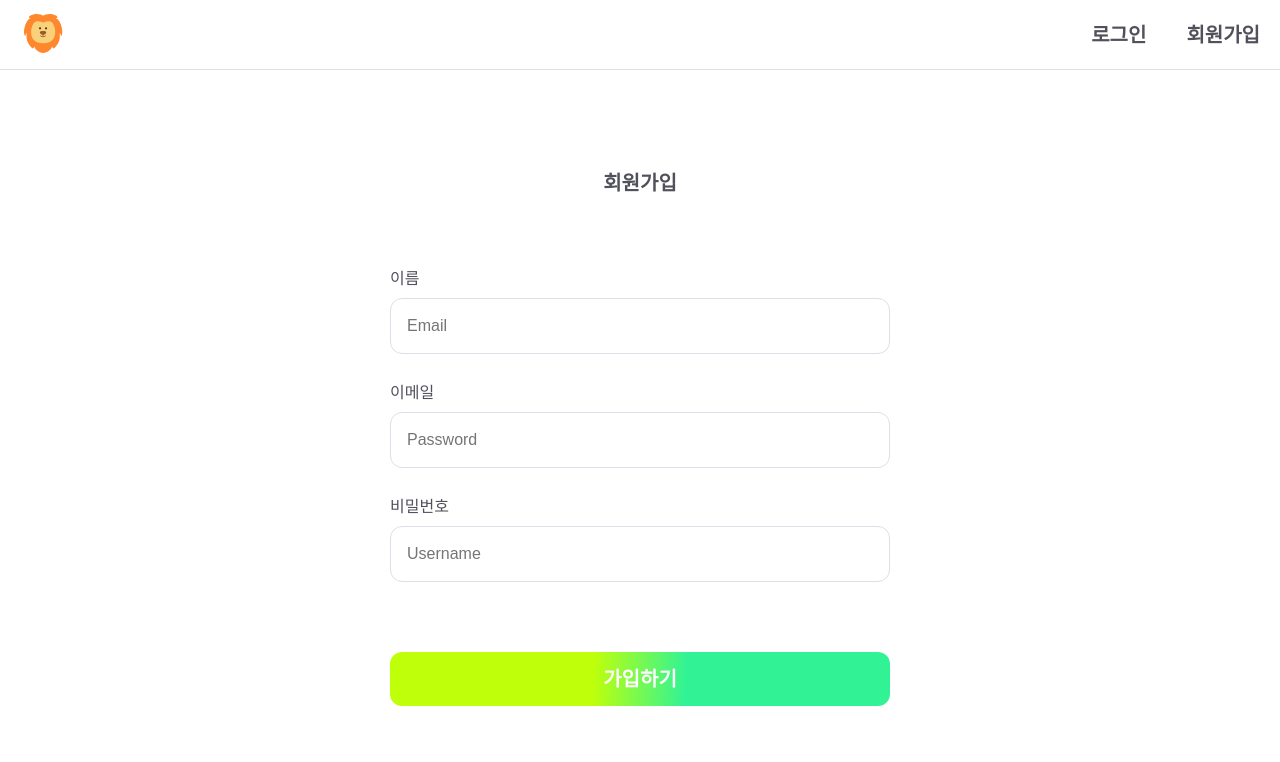
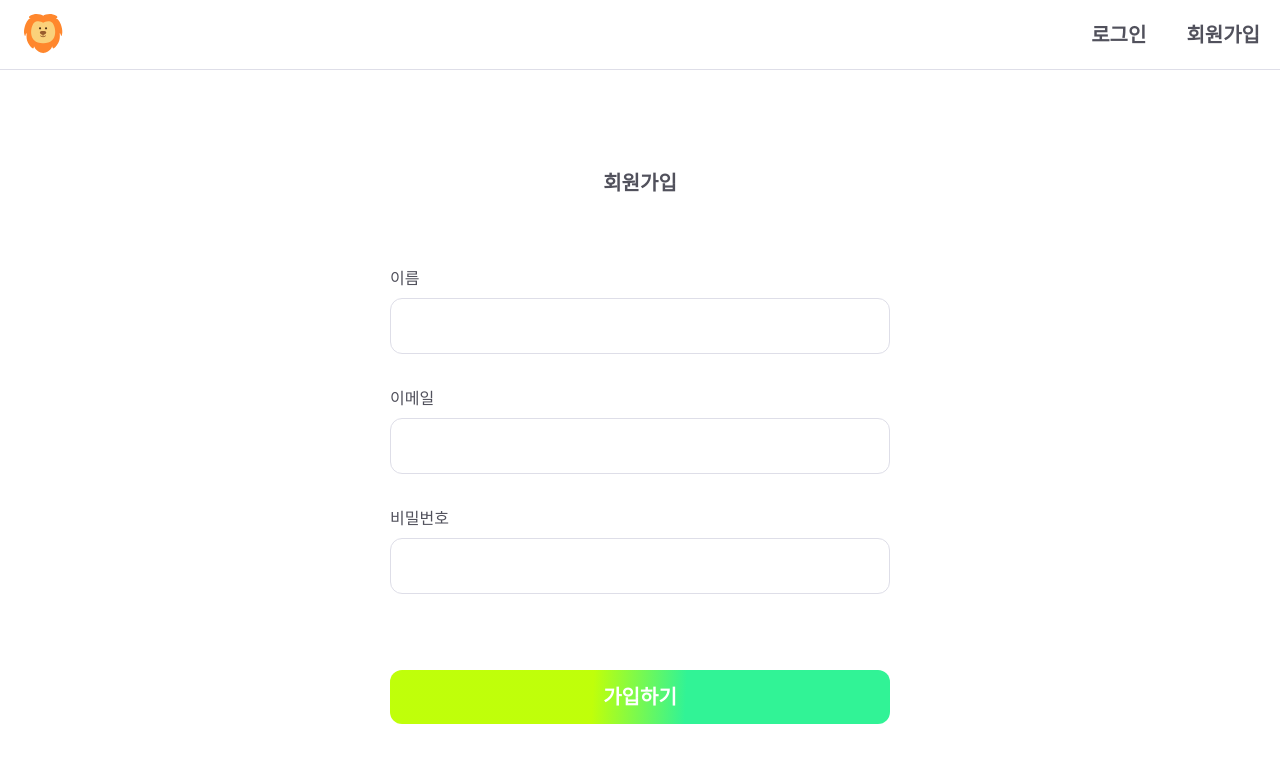
Before and after one commit to yhyem/react-ts-4st, a React (Create React App) app: page /sign-up in a window 1280 px wide. Shown: the top 762 px of the page. Built offline with nearby package versions, Linux system fonts and the light colour scheme.

Commit message:
feat: input 컴포넌트 yup validation 추가

```diff
--- a/package.json
+++ b/package.json
@@ -3,6 +3,7 @@
   "version": "0.1.0",
   "private": true,
   "dependencies": {
+    "@hookform/resolvers": "^3.3.2",
     "@testing-library/jest-dom": "^5.14.1",
     "@testing-library/react": "^13.0.0",
     "@testing-library/user-event": "^13.2.1",
--- a/src/components/Input.tsx
+++ b/src/components/Input.tsx
@@ -1,17 +1,19 @@
 import { styled } from "styled-components";
-
+import { UseFormRegisterReturn } from "react-hook-form";
 interface InputType {
   title: string;
   type: "email" | "password" | "text";
-  placeholder: string;
   $isError?: boolean;
+  $errorMessage?: string;
+  register: UseFormRegisterReturn<"email" | "password" | "username">;
 }
 
 const Input = (props: InputType) => {
   return (
     <InputBlockWrapper>
       <Title>{props.title}</Title>
-      <InputBlock type={props.type} placeholder={props.placeholder} />
+      <InputBlock type={props.type} {...props.register} />
+      <ErrorText>{props.$errorMessage}</ErrorText>
     </InputBlockWrapper>
   );
 };
@@ -54,3 +56,5 @@ const InputBlock = styled.input`
     border: 1px solid ${({ theme }) => theme.Color.GRAY1};
   }
 `;
+
+const ErrorText = styled.div``;
--- a/src/pages/LogIn.tsx
+++ b/src/pages/LogIn.tsx
@@ -2,6 +2,8 @@ import { SubmitHandler, useForm } from "react-hook-form";
 import Input from "../components/Input";
 import { styled } from "styled-components";
 import Button from "../components/Button";
+import { yupResolver } from "@hookform/resolvers/yup";
+import { LoginSchema } from "../yup/LoginSchema";
 
 type Inputs = {
   email: string;
@@ -9,7 +11,11 @@ type Inputs = {
 };
 
 export const LogIn = () => {
-  const { register, handleSubmit } = useForm<Inputs>();
+  const {
+    register,
+    handleSubmit,
+    formState: { errors },
+  } = useForm<Inputs>({ resolver: yupResolver(LoginSchema) });
 
   const onSubmit: SubmitHandler<Inputs> = data => {
     console.log(data);
@@ -23,14 +29,14 @@ export const LogIn = () => {
           <Input
             title="이메일"
             type="email"
-            placeholder="Email"
-            {...register("email", { required: true })}
+            $errorMessage={errors.email?.message}
+            register={register("email")}
           />
           <Input
             title="비밀번호"
             type="password"
-            placeholder="Password"
-            {...register("password", { required: true })}
+            $errorMessage={errors.password?.message}
+            register={register("password")}
           />
         </LoginBlock>
 
--- a/src/pages/SignUp.tsx
+++ b/src/pages/SignUp.tsx
@@ -2,6 +2,8 @@ import { SubmitHandler, useForm } from "react-hook-form";
 import Input from "../components/Input";
 import { styled } from "styled-components";
 import Button from "../components/Button";
+import { yupResolver } from "@hookform/resolvers/yup";
+import { SignUpSchema } from "../yup/SignUpSchema";
 
 type Inputs = {
   email: string;
@@ -10,11 +12,17 @@ type Inputs = {
 };
 
 export const SignUp = () => {
-  const { register, handleSubmit } = useForm<Inputs>();
+  const {
+    register,
+    handleSubmit,
+    formState: { errors },
+  } = useForm<Inputs>({ resolver: yupResolver(SignUpSchema), mode: "onChange" });
 
   const onSubmit: SubmitHandler<Inputs> = data => {
     console.log(data);
   };
+
+  console.log(errors);
 
   return (
     <LoginWrapper>
@@ -23,24 +31,26 @@ export const SignUp = () => {
         <LoginBlock>
           <Input
             title="이름"
-            type="email"
-            placeholder="Email"
-            {...register("email", { required: true })}
+            type="text"
+            $isError={errors.username ? true : false}
+            $errorMessage={errors.username?.message}
+            register={register("username")}
           />
           <Input
             title="이메일"
-            type="password"
-            placeholder="Password"
-            {...register("password", { required: true })}
+            type="email"
+            $isError={errors.email ? true : false}
+            $errorMessage={errors.email?.message}
+            register={register("email")}
           />
           <Input
             title="비밀번호"
-            type="text"
-            placeholder="Username"
-            {...register("username", { required: true })}
+            type="password"
+            $isError={errors.password ? true : false}
+            $errorMessage={errors.password?.message}
+            register={register("password")}
           />
         </LoginBlock>
-
         <Button type="submit" text="가입하기" />
       </FormBlock>
     </LoginWrapper>
--- /dev/null
+++ b/src/yup/LoginSchema.ts
@@ -0,0 +1,6 @@
+import * as yup from "yup";
+
+export const LoginSchema = yup.object().shape({
+  email: yup.string().required("이메일을 입력해주세요").email("이메일 형식이 올바르지 않습니다"),
+  password: yup.string().required("비밀번호를 입력해주세요"),
+});
--- /dev/null
+++ b/src/yup/SignUpSchema.ts
@@ -0,0 +1,7 @@
+import * as yup from "yup";
+
+export const SignUpSchema = yup.object().shape({
+  username: yup.string().required("이름을 입력해주세요"),
+  email: yup.string().required("이메일을 입력해주세요").email("이메일 형식이 올바르지 않습니다"),
+  password: yup.string().required("비밀번호를 입력해주세요"),
+});
```
Also changed, not shown: 1 other file (tests, documents, lock files or other folders).
